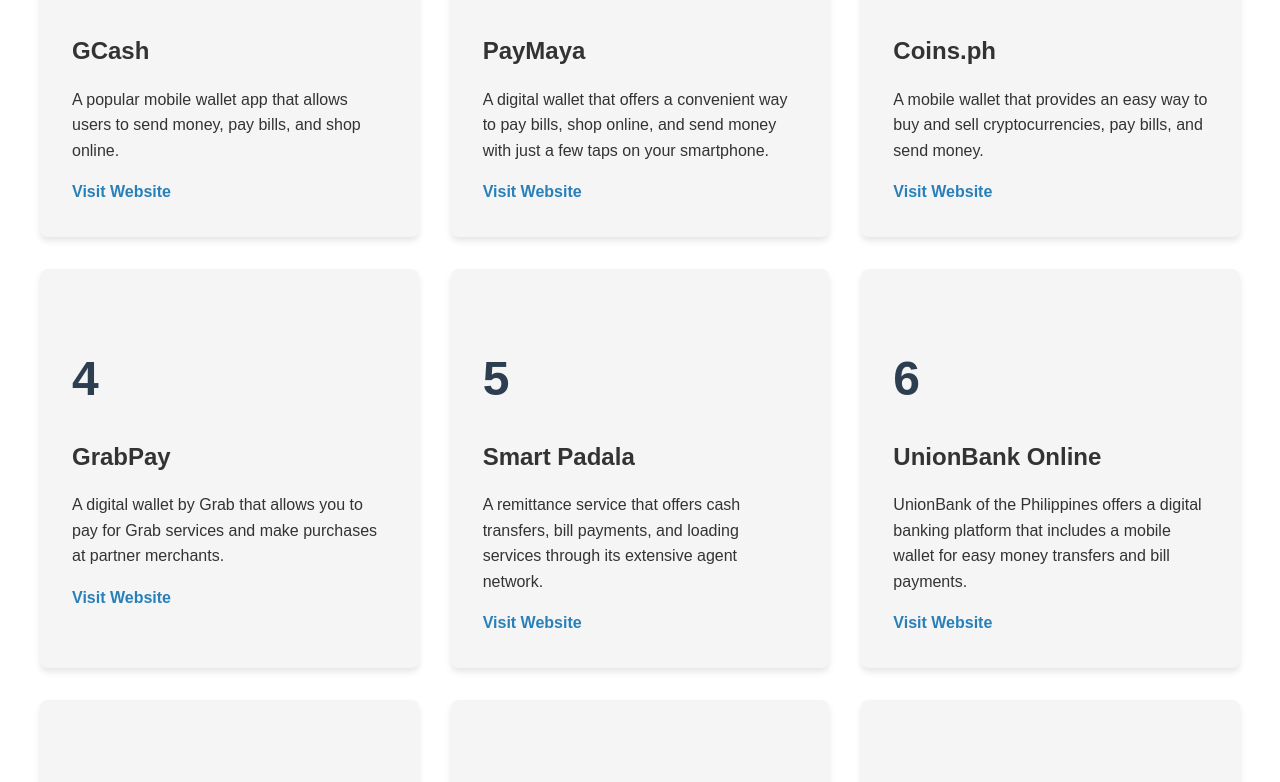
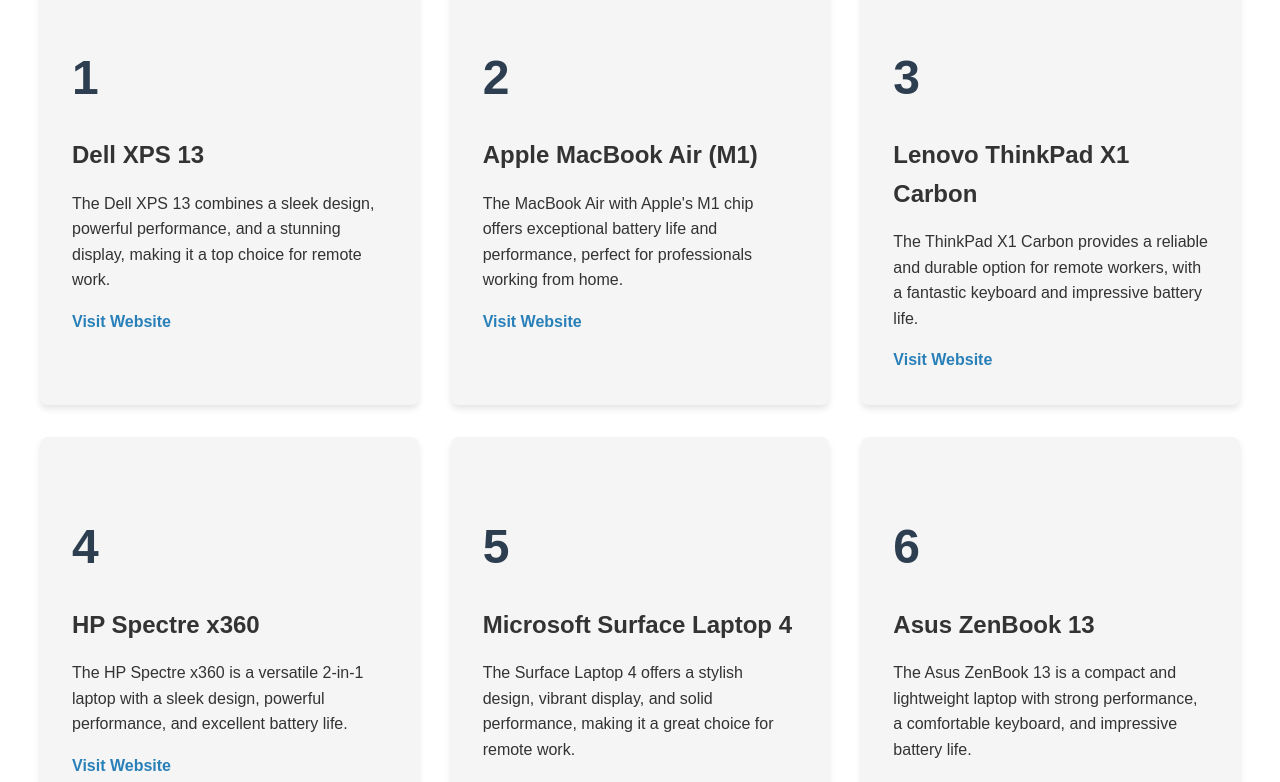
Before and after one commit to Hustree/tech-4-everyone, an Angular app: page /top-ten in a window 1280 px wide. Shown: the part 520-1302 px from the top of the page. Built offline with nearby package versions, Linux system fonts and the light colour scheme.

Commit message:
new add top-ten lists

```diff
--- a/src/app/top-ten-list/top-ten-list.component.ts
+++ b/src/app/top-ten-list/top-ten-list.component.ts
@@ -19,59 +19,202 @@
 export class TopTenListComponent implements OnInit {
   topTenLists: TopTenList[] = [
     {
+      title: 'Top 10 Best Laptops for Remote Work in 2023',
+      items: [
+        {
+          title: 'Dell XPS 13',
+          description:
+            'The Dell XPS 13 combines a sleek design, powerful performance, and a stunning display, making it a top choice for remote work.',
+          link: '',
+        },
+        {
+          title: 'Apple MacBook Air (M1)',
+          description:
+            "The MacBook Air with Apple's M1 chip offers exceptional battery life and performance, perfect for professionals working from home.",
+          link: '',
+        },
+        {
+          title: 'Lenovo ThinkPad X1 Carbon',
+          description:
+            'The ThinkPad X1 Carbon provides a reliable and durable option for remote workers, with a fantastic keyboard and impressive battery life.',
+          link: '',
+        },
+        {
+          title: 'HP Spectre x360',
+          description:
+            'The HP Spectre x360 is a versatile 2-in-1 laptop with a sleek design, powerful performance, and excellent battery life.',
+          link: '',
+        },
+        {
+          title: 'Microsoft Surface Laptop 4',
+          description:
+            'The Surface Laptop 4 offers a stylish design, vibrant display, and solid performance, making it a great choice for remote work.',
+          link: '',
+        },
+        {
+          title: 'Asus ZenBook 13',
+          description:
+            'The Asus ZenBook 13 is a compact and lightweight laptop with strong performance, a comfortable keyboard, and impressive battery life.',
+          link: '',
+        },
+        {
+          title: 'Acer Swift 5',
+          description:
+            'The Acer Swift 5 is an ultra-thin and lightweight laptop with a vivid display and long battery life, ideal for working on the go.',
+          link: '',
+        },
+        {
+          title: 'LG Gram 14',
+          description:
+            'The LG Gram 14 offers an incredibly lightweight design and all-day battery life, making it perfect for professionals who value portability.',
+          link: '',
+        },
+        {
+          title: 'Razer Book 13',
+          description:
+            'The Razer Book 13 is a premium ultrabook with a stunning display, solid performance, and a sleek design that appeals to remote workers.',
+          link: '',
+        },
+        {
+          title: 'Google Pixelbook Go',
+          description:
+            'The Pixelbook Go is a Chromebook with a minimalist design, excellent battery life, and smooth performance, suitable for remote work tasks.',
+          link: '',
+        },
+      ],
+    },
+    {
       title: 'Top 10 E-Wallets in the Philippines',
       items: [
         {
           title: 'GCash',
-          description: 'A popular mobile wallet app that allows users to send money, pay bills, and shop online.',
+          description:
+            'A popular mobile wallet app that allows users to send money, pay bills, and shop online.',
           // link: 'https://www.gcash.com/',
           link: 'https://gcsh.app/r/hlEe7bL',
         },
         {
-          title: 'PayMaya',
-          description: 'A digital wallet that offers a convenient way to pay bills, shop online, and send money with just a few taps on your smartphone.',
+          title: 'Maya',
+          description:
+            'A digital wallet that offers a convenient way to pay bills, shop online, and send money with just a few taps on your smartphone.',
           // link: 'https://www.paymaya.com/',
           link: 'https://www.maya.ph/app/registration?invite=LE8G1ZX243VQ',
         },
         {
           title: 'Coins.ph',
-          description: 'A mobile wallet that provides an easy way to buy and sell cryptocurrencies, pay bills, and send money.',
+          description:
+            'A mobile wallet that provides an easy way to buy and sell cryptocurrencies, pay bills, and send money.',
           link: 'https://coins.ph/',
         },
         {
           title: 'GrabPay',
-          description: 'A digital wallet by Grab that allows you to pay for Grab services and make purchases at partner merchants.',
-          link: 'https://www.grab.com/ph/pay/',
-        },
-        {
-          title: 'Smart Padala',
-          description: 'A remittance service that offers cash transfers, bill payments, and loading services through its extensive agent network.',
-          link: 'https://smartpadala.ph/',
+          description:
+            'A digital wallet by Grab that allows you to pay for Grab services and make purchases at partner merchants.',
+          // link: 'https://www.grab.com/ph/pay/',
+          link: 'https://r.grab.com/r/jshu32qa',
         },
         {
           title: 'UnionBank Online',
-          description: 'UnionBank of the Philippines offers a digital banking platform that includes a mobile wallet for easy money transfers and bill payments.',
+          description:
+            'UnionBank of the Philippines offers a digital banking platform that includes a mobile wallet for easy money transfers and bill payments.',
           link: 'https://www.unionbankph.com/personal/digital-banking/online',
         },
         {
           title: 'BDO Pay',
-          description: 'A mobile wallet by BDO Unibank that offers convenient cashless transactions, bill payments, and QR code payments.',
+          description:
+            'A mobile wallet by BDO Unibank that offers convenient cashless transactions, bill payments, and QR code payments.',
           link: 'https://www.bdo.com.ph/bdopay',
         },
         {
           title: 'LandBank Mobile Banking',
-          description: 'The mobile banking app of LandBank of the Philippines that offers a digital wallet for quick money transfers and transactions.',
+          description:
+            'The mobile banking app of LandBank of the Philippines that offers a digital wallet for quick money transfers and transactions.',
           link: 'https://www.landbank.com/mobile-banking',
         },
         {
           title: 'BPI Mobile Wallet',
-          description: 'Bank of the Philippine Islands offers a mobile wallet as part of its mobile banking app, allowing for easy money transfers, bill payments, and account management.',
+          description:
+            'Bank of the Philippine Islands offers a mobile wallet as part of its mobile banking app, allowing for easy money transfers, bill payments, and account management.',
           link: 'https://www.bpi.com.ph/mobile-banking',
         },
         {
           title: 'Metrobank Mobile Banking',
-          description: 'Metrobank\'s mobile app offers a digital wallet feature for convenient money transfers, bill payments, and account management.',
+          description:
+            "Metrobank's mobile app offers a digital wallet feature for convenient money transfers, bill payments, and account management.",
           link: 'https://www.metrobank.com.ph/mobile_banking.asp',
+        },
+        {
+          title: 'Security Bank Mobile App',
+          description:
+            'Security Bank offers a mobile wallet as part of its mobile banking app, allowing users to easily transfer money, pay bills, and manage their accounts.',
+          link: 'https://www.securitybank.com/personal/digital-banking/mobile-app/',
+        },
+      ],
+    },
+
+    {
+      title:
+        'Top 10 Budget-Friendly Laptops for an Efficient Work-From-Home Setup in 2023',
+      items: [
+        {
+          title: 'Acer Aspire 5',
+          description:
+            'The Acer Aspire 5 offers a balance of performance and affordability, making it a great budget option for a productive work-from-home setup.',
+          link: '',
+        },
+        {
+          title: 'Lenovo IdeaPad 3',
+          description:
+            'The Lenovo IdeaPad 3 is a reliable budget laptop that provides decent performance for day-to-day tasks in a remote work environment.',
+          link: '',
+        },
+        {
+          title: 'HP Pavilion 15',
+          description:
+            'The HP Pavilion 15 is a budget-friendly laptop that offers a solid performance and a comfortable keyboard, ideal for a seamless work-from-home experience.',
+          link: '',
+        },
+        {
+          title: 'Asus VivoBook 15',
+          description:
+            'The Asus VivoBook 15 is a stylish and affordable laptop with a vivid display and a comfortable keyboard, perfect for remote work.',
+          link: '',
+        },
+        {
+          title: 'Dell Inspiron 15 3000',
+          description:
+            'The Dell Inspiron 15 3000 is a budget laptop that provides a good balance of performance and value for money, suitable for working from home.',
+          link: '',
+        },
+        {
+          title: 'Microsoft Surface Go 3',
+          description:
+            'The Surface Go 3 is a budget 2-in-1 laptop with a compact design and versatile performance, ideal for those working from home on a budget.',
+          link: '',
+        },
+        {
+          title: 'Acer Chromebook 314',
+          description:
+            'The Acer Chromebook 314 is an affordable Chromebook with a long battery life and a solid performance for basic tasks in a work-from-home setting.',
+          link: '',
+        },
+        {
+          title: 'Lenovo Chromebook Flex 3',
+          description:
+            'The Lenovo Chromebook Flex 3 is a budget 2-in-1 Chromebook with a flexible design and decent performance for everyday tasks, perfect for remote work.',
+          link: '',
+        },
+        {
+          title: 'HP Chromebook 14',
+          description:
+            'The HP Chromebook 14 is an affordable laptop with a comfortable keyboard and smooth performance for basic tasks in a home office setup.',
+          link: '',
+        },
+        {
+          title: 'Asus Laptop L210',
+          description:
+            'The Asus Laptop L210 is a compact and budget-friendly laptop that offers a solid performance for everyday tasks and web browsing, suitable for a work-from-home environment.',
+          link: '',
         },
       ],
     },
@@ -139,7 +282,7 @@
           link: 'https://www.flexjobs.com/',
         },
       ],
-    }
+    },
   ];
 
   constructor(private elRef: ElementRef) {}
```
